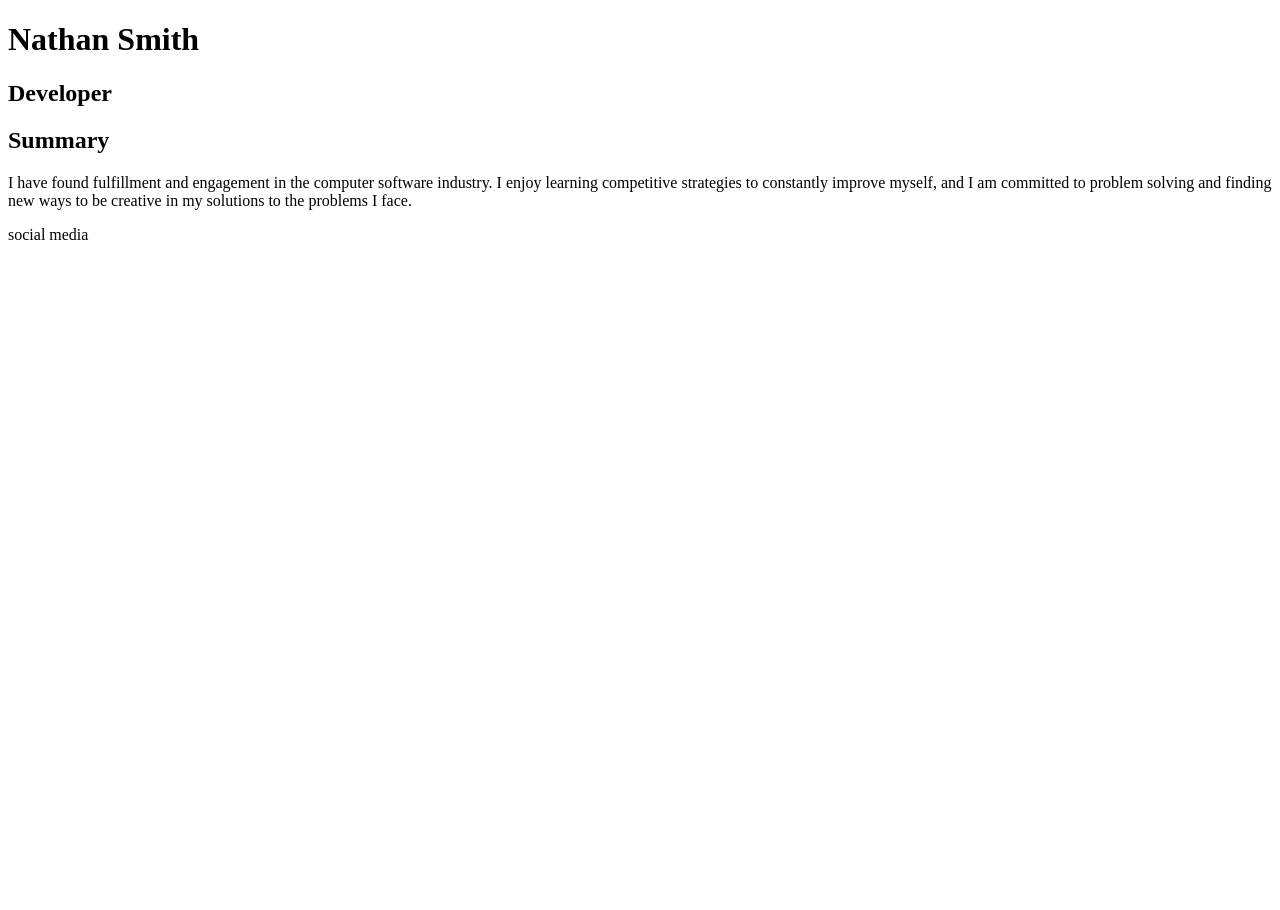
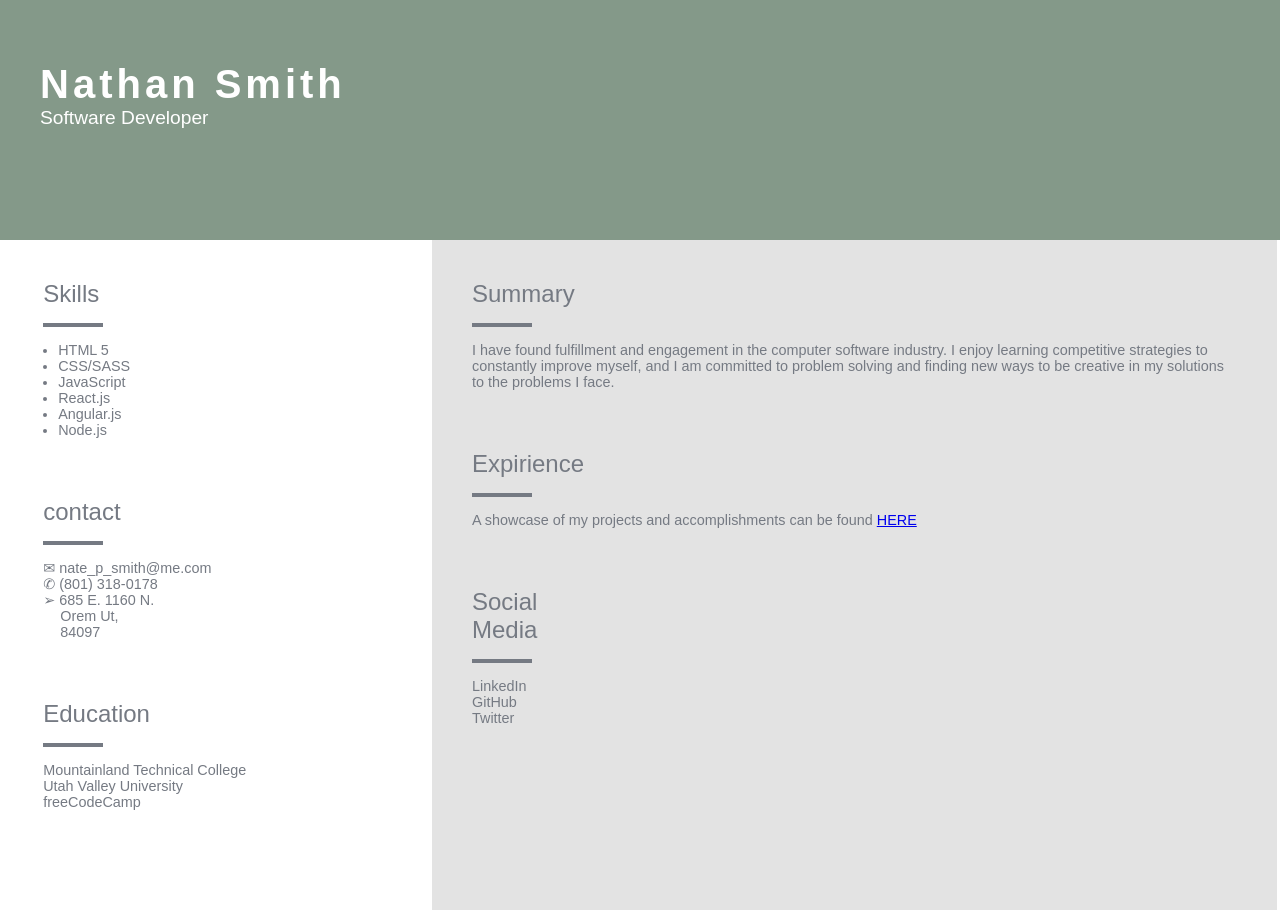
Before and after one commit to Nathan-Phillip-Smith/sassProject, a plain HTML site: page index.html in a window 1280 px wide. Before the commit the page ends 800 px from the top, so only its background shows below. Drawn offline with Linux system fonts and the light colour scheme.

Commit message:
added sass and futher progressed in project

```diff
--- /dev/null
+++ b/css/_mixins.scss
@@ -0,0 +1,18 @@
+@mixin content-h2 {
+    color: $color2;
+    border-bottom: 4px solid $color2;
+    width: 60px;
+    font-weight: 300;
+    padding-bottom: 15px;
+    margin-bottom: 15px;
+}
+@mixin content-p {
+    color: $color2;
+    font-size: .9em;
+    margin-bottom: 60px;
+}
+@mixin content-ul {
+    color: $color2;
+    font-size: .9em;
+    margin-bottom: 60px;
+}
--- /dev/null
+++ b/css/_variables.scss
@@ -0,0 +1,4 @@
+$fonts: sans-serif;
+$mainPadding: 40px;
+$color2: rgb(117, 122, 131);
+$color3: white;
--- /dev/null
+++ b/css/style.scss
@@ -0,0 +1,96 @@
+@import 'variables';
+@import 'mixins';
+
+* {
+    padding: 0;
+    margin: 0;
+    box-sizing: border-box;
+    font-family: $fonts;
+}
+header {
+    background-color: $color1;
+    height: 15rem;
+    display: flex;
+    align-items: center;
+    padding: $mainPadding;
+    #name {
+        color: $color3;
+        h1 {
+            font-weight: 600;
+            letter-spacing: .1em;
+            font-size: 2.5em;
+        }
+        h2 {
+            font-weight: 100;
+            font-size: 1.2em;
+            margin-bottom: 50px;
+        }
+    }
+}
+main {
+    display: flex;
+    justify-content: space-around;
+    #left {
+        width: 33%;
+        padding: $mainPadding;
+        #skills {
+            h2 {
+                @include content-h2;
+            }
+        ul {
+                @include content-p;
+                margin-left: 15px;
+            }
+        }
+        #contact {
+            h2 {
+                @include content-h2;
+            }
+            div {
+                @include content-p;
+
+                .shift {
+                    padding-left: 17px;
+                }
+            }
+        }
+        #education {
+            h2 {
+                @include content-h2;
+            }
+            div {
+                @include content-p;
+            }
+        }
+    }
+    #right {
+        background-color: rgb(227, 227, 227);
+        width: 66%;
+        padding: $mainPadding;
+        #summary {
+            h2 {
+                @include content-h2;
+            }
+            p {
+                @include content-ul;
+            }
+        }
+        #expirience {
+            h2 {
+                @include content-h2;
+            }
+            p {
+                @include content-p;
+            }
+        }
+        #social {
+            h2 {
+                @include content-h2
+            }
+            div {
+                @include content-p
+            }
+        }
+
+    }
+}
--- a/index.html
+++ b/index.html
@@ -7,25 +7,62 @@
     </head>
     <body>
         <header>
-            <h1>Nathan Smith</h1>
-            <h2>Developer</h2>
+            <div id="name">
+                <h1>Nathan Smith</h1>
+                <h2>Software Developer</h2>
+            </div>
         </header>
         <main>
+            <section id="left">
+                <div id="skills">
+                    <h2>Skills</h2>
+                    <ul>
+                        <li>HTML 5</li>
+                        <li>CSS/SASS</li>
+                        <li>JavaScript</li>
+                        <li>React.js</li>
+                        <li>Angular.js</li>
+                        <li>Node.js</li>
+                    </ul>
+                </div>
+                <div id="contact">
+                    <h2>contact</h2>
+                    <div>
+                        <p>&#9993; nate_p_smith@me.com</p>
+                        <p>&#9990; (801) 318-0178</p>
+                        <p>&#10146; 685 E. 1160 N.</p>
+                            <p class="shift">Orem Ut,</p>
+                            <p class="shift">84097</p>
+                    </div>
+                </div>
+                <div id="education">
+                    <h2>Education</h2>
+                    <div>
+                        <p>Mountainland Technical College</p>
+                        <p>Utah Valley University</p>
+                        <p>freeCodeCamp</p>
+                    </div>
+                </div>
+            </section>
+
             <section id="right">
-                <div id="summary"></div>
+                <div id="summary">
                     <h2>Summary</h2>
                     <p>I have found fulfillment and engagement in the computer software industry. I enjoy learning competitive strategies to constantly improve myself, and I am committed to problem solving and finding new ways to be creative in my solutions to the problems I face.</p>
-                <div id="contact"></div>
-                <div id="education"></div>
-            </section>
-
-            <section id="left">
-                <div id="skills"></div>
-                <div id="expirience"></div>
+                </div>
+                <div id="expirience">
+                    <h2>Expirience</h2>
+                    <p>A showcase of my projects and accomplishments can be found <a href="#">HERE</a></p>
+                </div>
+                <div id="social">
+                    <h2>Social Media</h2>
+                    <div>
+                        <p>LinkedIn</p>
+                        <p>GitHub</p>
+                        <p>Twitter</p>
+                    </div>
+                </div>
             </section>
         </main>
-        <footer>
-            <p>social media</p>
-        </footer>
     </body>
 </html>
```
Also changed, not shown: css/style.css, images/header.jpg (added), 3 other files.
